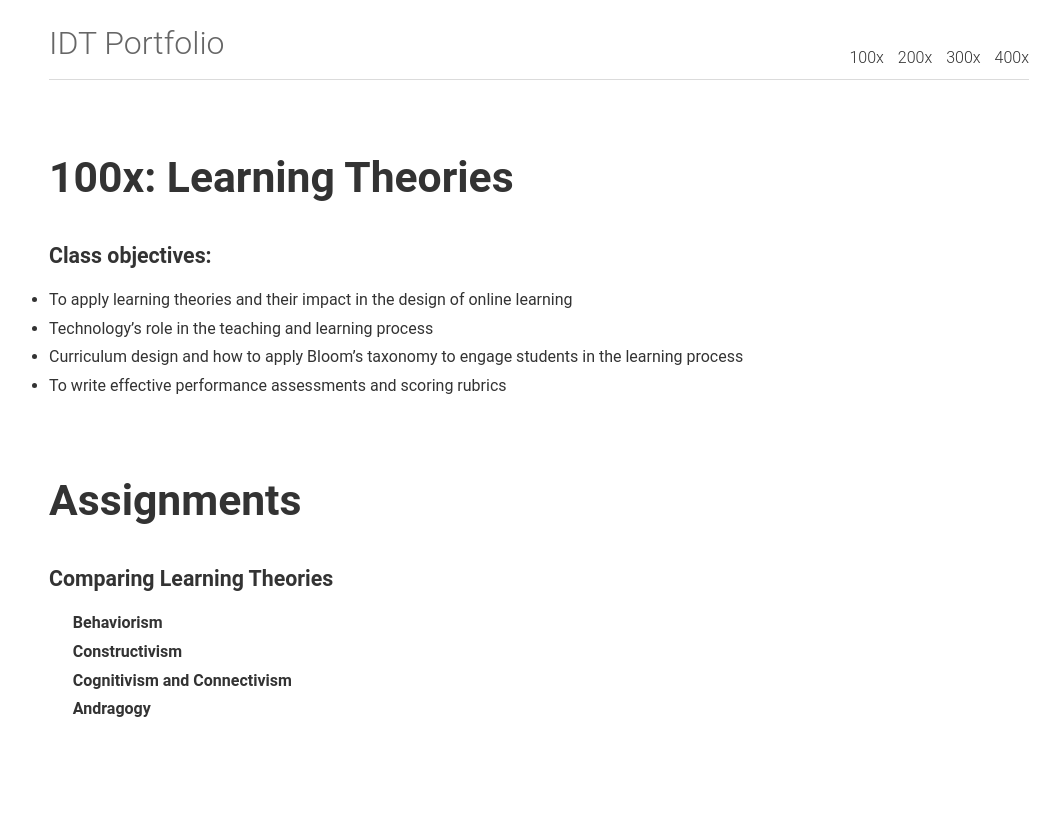
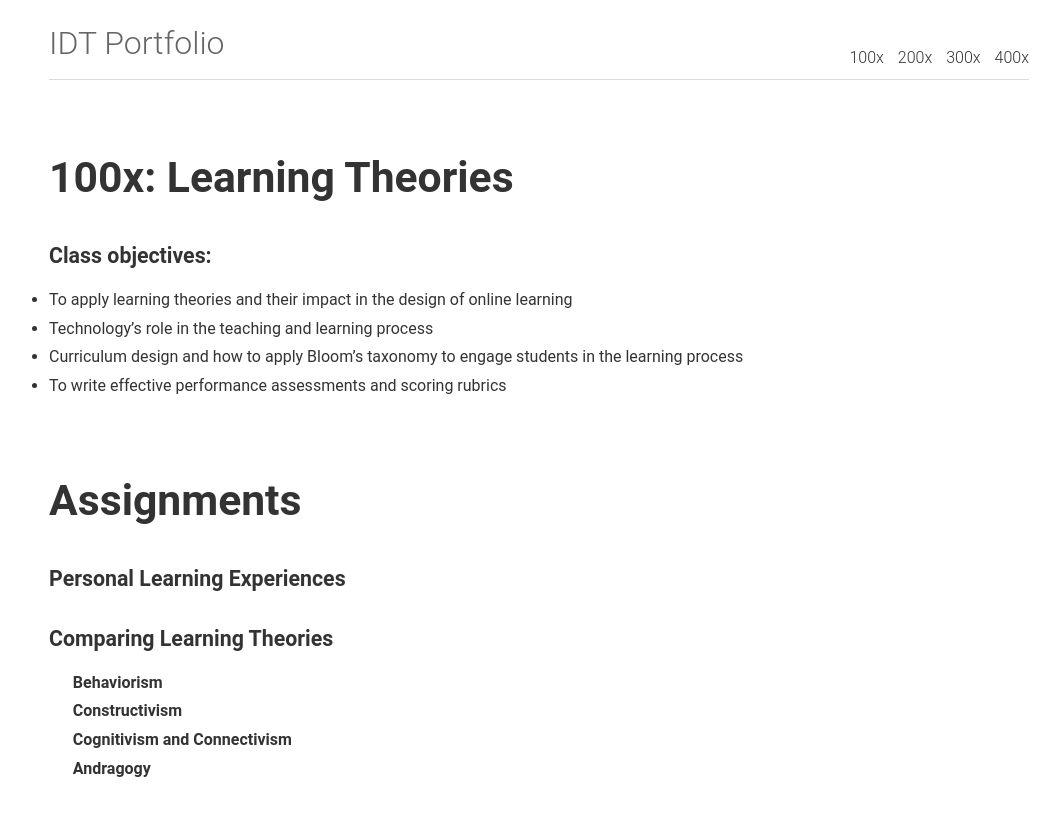
Before and after one commit to caitlinmeyer/idt-portfolio, a Jekyll site: the page built from 100x/index.html, in a window 1280 px wide. Shown: the top 816 px of the page, without its empty margins (101-1161 px from the left). Built offline with Jekyll 4.4.1, drawn with Linux system fonts in a browser that asks for light colours.

Commit message:
Update index.html

```diff
--- a/100x/index.html
+++ b/100x/index.html
@@ -13,7 +13,7 @@ layout: default
 </ul>
 <BR CLEAR="all">
 <h1>Assignments</h1>
-
+	<h3><a href="/idt-portfolio/100x/personal-learning-experiences">Personal Learning Experiences</a></h3>
 	<h3><a href="/idt-portfolio/100x/comparing-learning-theories">Comparing Learning Theories</a></h3>
 &nbsp;&nbsp;&nbsp;&nbsp;&nbsp;&nbsp;<a href="/idt-portfolio/100x/comparing-learning-theories#behaviorism">Behaviorism</a><BR>
 &nbsp;&nbsp;&nbsp;&nbsp;&nbsp;&nbsp;<a href="/idt-portfolio/100x/comparing-learning-theories#constructivism">Constructivism</a><BR>
```
